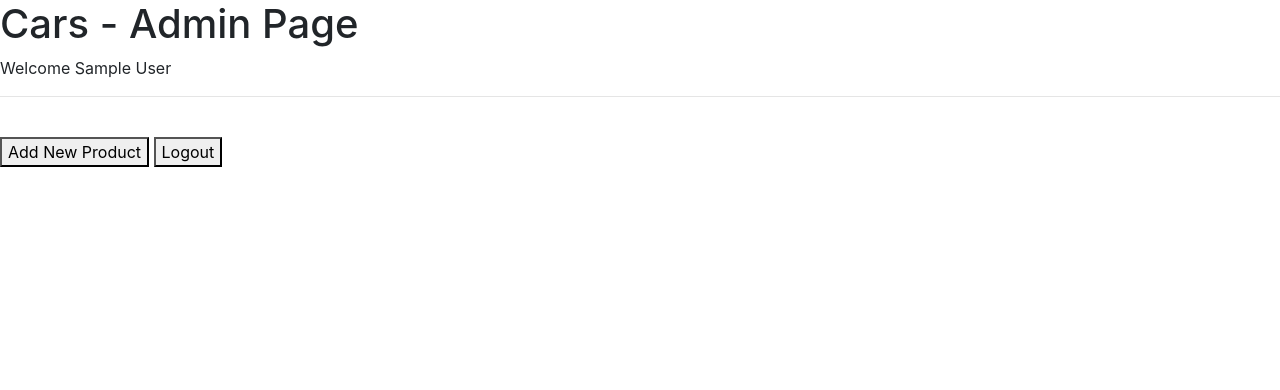
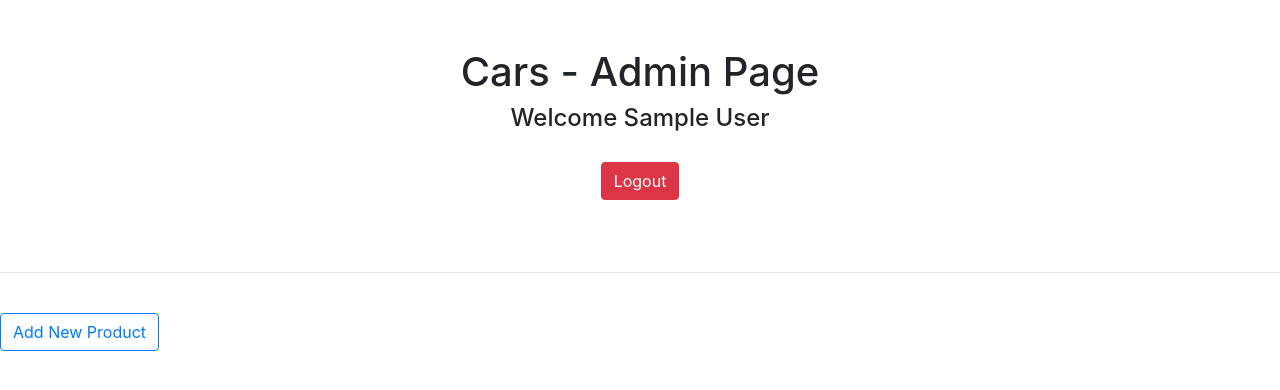
Before and after one commit to jabernall24/CST-336-Group-Project, a PHP site: page /admin.php in a window 1280 px wide. Shown: the top 390 px of the page. Run offline with PHP 8.4, Linux system fonts and the light colour scheme; the visitor is signed in with stand-in values (Sample User, id 1); data that the repository does not hold is empty; some libraries are stand-ins or nearby versions.

Commit message:
update admin page

```diff
--- a/admin.php
+++ b/admin.php
@@ -20,6 +20,7 @@ if (!isset($_SESSION['adminName'])) {
     <head>
         <title> Cars </title>
         <script src="https://ajax.googleapis.com/ajax/libs/jquery/1.10.2/jquery.min.js"></script>
+                <link href="css/admin.css" rel="stylesheet" type="text/css" />
 
         <script>
 
@@ -73,9 +74,9 @@ if (!isset($_SESSION['adminName'])) {
                         if(data[i] !=null){
 
 
-                    carType =  data[i]["type"];
                     carMake =  data[i]["make"];
                     carModel =  data[i]["model"];
+                    carType =  data[i]["type"];
                     carYear =  data[i]["year"];
                     carColor =  data[i]["color"];
                     carTransmission =  data[i]["transmission"];
@@ -85,6 +86,12 @@ if (!isset($_SESSION['adminName'])) {
 
                       htmlString += "<div class='col card' >";
 
+                     htmlString += "<br><a class=\"btn btn-outline-primary\"  href='update.php?carId="+data[i]['carId']+"'> Update </a>" +
+                                                "<form action='delete.php' method='post' onsubmit='return confirmDelete()'>"+
+                                                "<input type='hidden' name='carId' value='"+ data[i]['carId'] + "'>" +
+                                                "<button class=\"btn btn-outline-danger\">Delete</button></form>" ;
+
+
                      htmlString +=   "<div> " + "Type: " + carType+ "</div>";
                      htmlString +=   "<div> " + "Make: " + carMake+ "</div>";
                      htmlString +=   "<div> " + "Model: " + carModel+ "</div>";
@@ -93,13 +100,9 @@ if (!isset($_SESSION['adminName'])) {
                      htmlString +=   "<div> " + "Transmission: " + carTransmission+ "</div>";
                      htmlString +=   "<div> " + "Odometer: " + carOdometer+ "</div>";
                      htmlString +=   "<div> " + "Price: $" + carPrice+ "</div>";
-                     htmlString +=  "<img src='"+ carImage+"' width='300' height='280'>";
+                     htmlString +=  "<img class='rounded mx-auto d-block' src='"+ carImage+"' width='300' >";
 
 
-                     htmlString += "<br><a class=\"btn btn-outline-primary\"  href='update.php?carId="+data[i]['carId']+"'> Update </a>" +
-                                                "<form action='delete.php' method='post' onsubmit='return confirmDelete()'>"+
-                                                "<input type='hidden' name='carId' value='"+ data[i]['carId'] + "'>" +
-                                                "<button class=\"btn btn-outline-danger\">Delete</button></form>" ;
 
                       htmlString += "</div >";
 
@@ -153,9 +156,21 @@ if (!isset($_SESSION['adminName'])) {
     </head>
     <body>
 
-        <h1> Cars - Admin Page </h1>
+    <br>
 
-        Welcome <?=$_SESSION['adminName']?>
+
+    <br>
+        <h1 class="text-center"> Cars - Admin Page </h1>
+
+
+
+        <h4 class="text-center"> Welcome <?=$_SESSION['adminName']?>  <br>  <br>   <form action="logout.php">
+        <button class ="btn btn-danger text-center">Logout</button>
+    </form></h4>
+
+
+
+            <br>
 
     <br><hr><br>
 
@@ -163,11 +178,7 @@ if (!isset($_SESSION['adminName'])) {
 
 
     <form action="addCars.php">
-        <button>Add New Product</button>
-    </form>
-
-    <form action="logout.php">
-        <button>Logout</button>
+        <button class ="btn btn-outline-primary">Add New Product</button>
     </form>
 
     <br><br>
```
